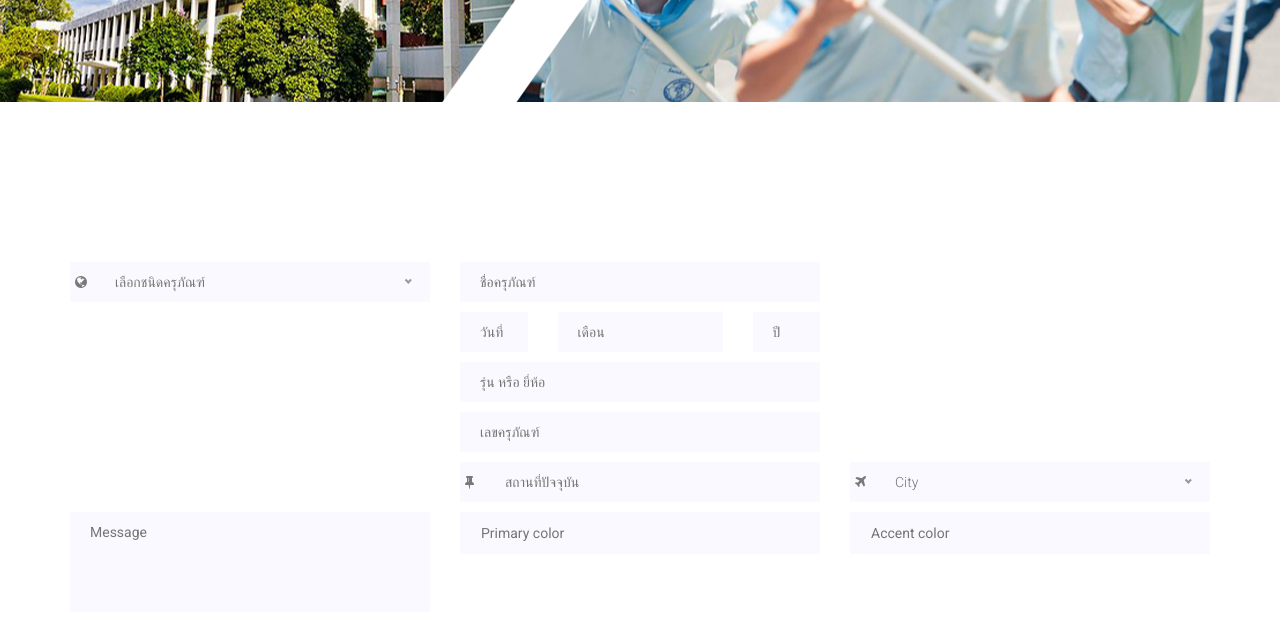
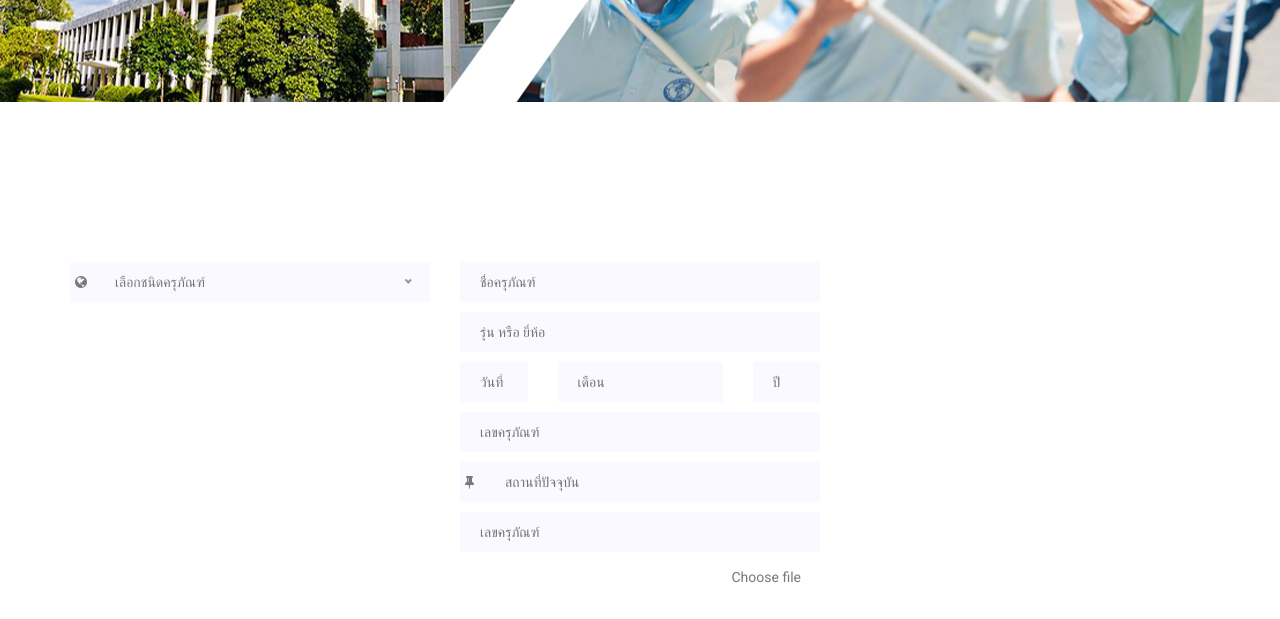
Before and after one commit to Slotmachine/durable-articles, a plain HTML site: page checkout.html in a window 1280 px wide. Shown: the part 293-912 px from the top of the page. Drawn offline with Linux system fonts and the light colour scheme.

Commit message:
edit page checkout

```diff
--- a/checkout.html
+++ b/checkout.html
@@ -141,27 +141,24 @@
 							</div>
 							<div class="col-lg-4  col-md-6 col-sm-6 mt-10"></div>
 							<div class="col-lg-4  col-md-6 col-sm-6 mt-10"></div>
-							<div class="col-lg-1  col-md-6 col-sm-6 mt-10">
-								<input type="tel" name="day" placeholder="วันที่"
-									onfocus="this.placeholder = ''" onblur="this.placeholder = 'วันที่'"
-									required class="single-input" maxlength="2">
-							</div>
-							<div class="col-lg-2  col-md-6 col-sm-6 mt-10">
-								<input type="text" name= "month" placeholder="เดือน"
-									onfocus="this.placeholder = ''" onblur="this.placeholder = 'เดือน'"
-									required class="single-input">
-							</div>
-							<div class="col-lg-1  col-md-6 col-sm-6 mt-10">
-								<input type="tel" name="year" placeholder="ปี"
-									onfocus="this.placeholder = ''" onblur="this.placeholder = 'ปี'"
+							<div class="col-lg-4  col-md-6 col-sm-6 mt-10">
+								<input type="text" name="generation" placeholder="รุ่น หรือ ยี่ห้อ"
+									onfocus="this.placeholder = ''" onblur="this.placeholder = 'รุ่น หรือ ยี่ห้อ'"
 									required class="single-input">
 							</div>
 							<div class="col-lg-4  col-md-6 col-sm-6 mt-10"></div>
 							<div class="col-lg-4  col-md-6 col-sm-6 mt-10"></div>
-							<div class="col-lg-4  col-md-6 col-sm-6 mt-10">
-								<input type="text" name="generation" placeholder="รุ่น หรือ ยี่ห้อ"
-									onfocus="this.placeholder = ''" onblur="this.placeholder = 'รุ่น หรือ ยี่ห้อ'"
-									required class="single-input">
+							<div class="col-lg-1  col-md-6 col-sm-6 mt-10">
+								<input type="tel" name="day" placeholder="วันที่" onfocus="this.placeholder = ''"
+									onblur="this.placeholder = 'วันที่'" required class="single-input" maxlength="2">
+							</div>
+							<div class="col-lg-2  col-md-6 col-sm-6 mt-10">
+								<input type="text" name="month" placeholder="เดือน" onfocus="this.placeholder = ''"
+									onblur="this.placeholder = 'เดือน'" required class="single-input">
+							</div>
+							<div class="col-lg-1  col-md-6 col-sm-6 mt-10">
+								<input type="tel" name="year" placeholder="ปี" onfocus="this.placeholder = ''"
+									onblur="this.placeholder = 'ปี'" required class="single-input">
 							</div>
 							<div class="col-lg-4  col-md-6 col-sm-6 mt-10"></div>
 							<div class="col-lg-4  col-md-6 col-sm-6 mt-10"></div>
@@ -178,37 +175,21 @@
 									onfocus="this.placeholder = ''" onblur="this.placeholder = 'สถานที่ปัจจุบัน'"
 									required class="single-input">
 							</div>
-							<div class="input-group-icon col-lg-4  col-md-6 col-sm-6 mt-10">
-								<div class="icon"><i class="fa fa-plane" aria-hidden="true"></i></div>
-								<div class="form-select" id="default-select">
-									<select>
-										<option value="1">City</option>
-										<option value="1">Dhaka</option>
-										<option value="1">Dilli</option>
-										<option value="1">Newyork</option>
-										<option value="1">Islamabad</option>
-									</select>
+							<div class="col-lg-4  col-md-6 col-sm-6 mt-10"></div>
+							<div class="col-lg-4  col-md-6 col-sm-6 mt-10"></div>
+							<div class="col-lg-4  col-md-6 col-sm-6 mt-10">
+								<input type="text" name="last_name" placeholder="เลขครุภัณฑ์"
+									onfocus="this.placeholder = ''" onblur="this.placeholder = 'เลขครุภัณฑ์'" required
+									class="single-input">
+							</div>
+							<div class="col-lg-4  col-md-6 col-sm-6 mt-10"></div>
+							<div class="col-lg-4  col-md-6 col-sm-6 mt-10"></div>
+							<div class="col-lg-4  col-md-6 col-sm-6 mt-10">
+								<div class="custom-file">
+									<input type="file" class="custom-file-input" id="customFile">
+									<label class="custom-file-label" for="customFile">Choose file</label>
 								</div>
-							</div>
 
-							<div class="col-lg-4  col-md-6 col-sm-6 mt-10">
-								<textarea class="single-textarea" placeholder="Message" onfocus="this.placeholder = ''"
-									onblur="this.placeholder = 'Message'" required></textarea>
-							</div>
-							<div class="col-lg-4  col-md-6 col-sm-6 mt-10">
-								<input type="text" name="first_name" placeholder="Primary color"
-									onfocus="this.placeholder = ''" onblur="this.placeholder = 'Primary color'" required
-									class="single-input-primary">
-							</div>
-							<div class="col-lg-4  col-md-6 col-sm-6 mt-10">
-								<input type="text" name="first_name" placeholder="Accent color"
-									onfocus="this.placeholder = ''" onblur="this.placeholder = 'Accent color'" required
-									class="single-input-accent">
-							</div>
-							<div class="col-lg-4  col-md-6 col-sm-6 mt-10">
-								<input type="text" name="first_name" placeholder="Secondary color"
-									onfocus="this.placeholder = ''" onblur="this.placeholder = 'Secondary color'"
-									required class="single-input-secondary">
 							</div>
 						</div>
 					</div>
```
